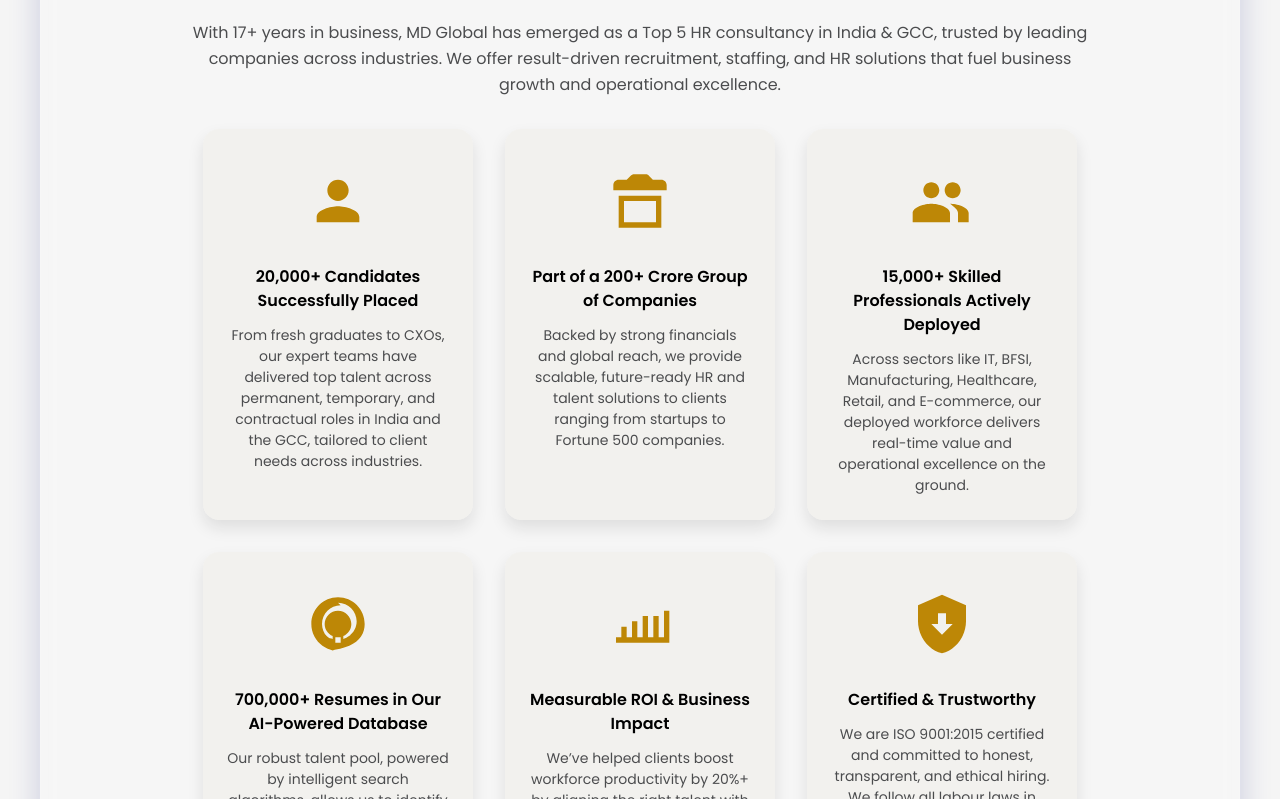
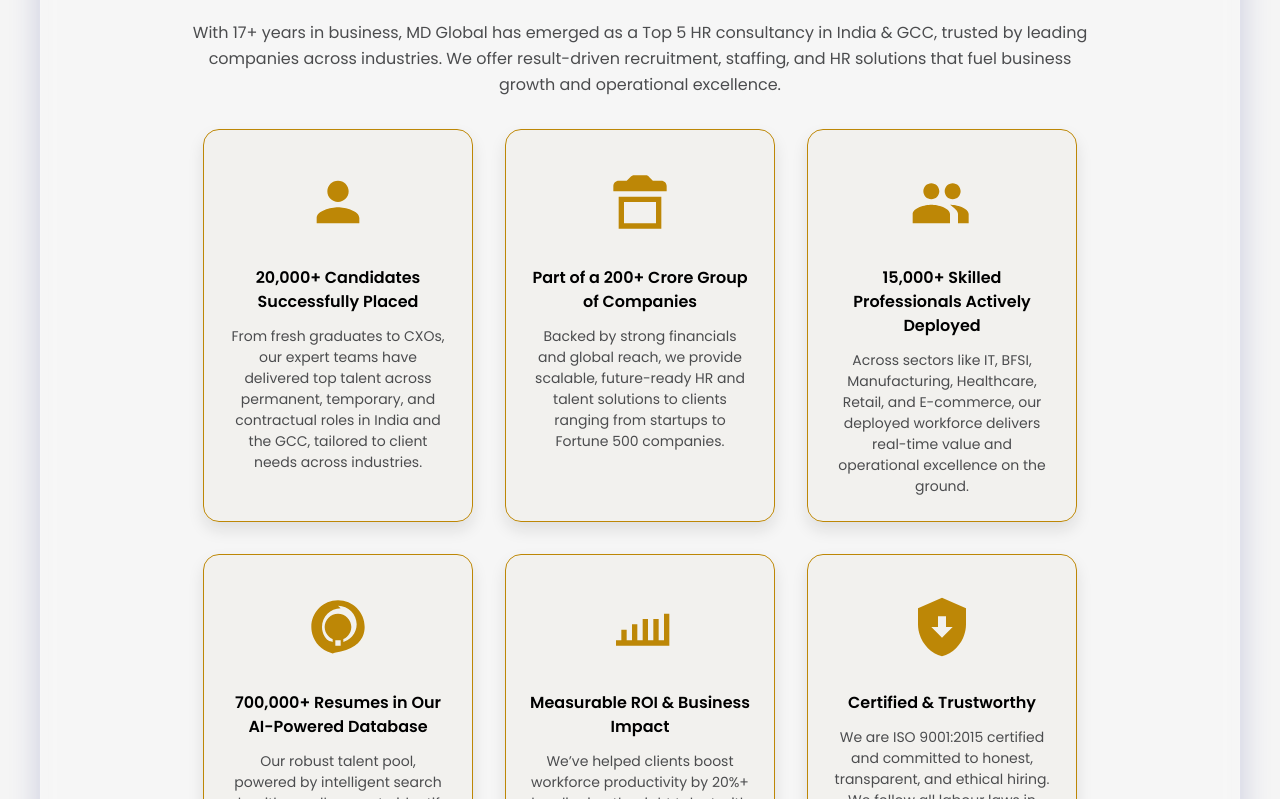
Before and after one commit to Lokender-droid/mdglobalnew, a React (Vite) app: page / in a window 1280 px wide. Shown: the part 1421-2220 px from the top of the page. Built offline with nearby package versions, Linux system fonts and the light colour scheme.

Commit message:
why choose us -> Our Uniqueness (design reupdate)

```diff
--- a/src/components/AboutPage/OurUniqueness.css
+++ b/src/components/AboutPage/OurUniqueness.css
@@ -62,6 +62,7 @@
   background: #e5e1d641;
   border-radius: 1rem;
   padding: 1.5rem;
+  border: 1px solid #bd8706;
   box-shadow: 0 8px 16px rgba(0, 0, 0, 0.1);
   transition: transform 0.3s ease, box-shadow 0.3s ease;
   width: 270px;
```
